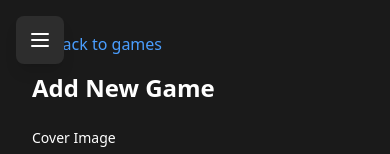
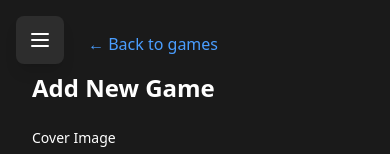
Before and after one commit to eddiarnoldo/my-game-shelf, a React (Vite) app in the folder web/: page /add in a window 390 px wide. Shown: the top 154 px of the page. Built offline with nearby package versions, Linux system fonts and the light colour scheme.

Commit message:
Update back to games links

```diff
--- a/web/src/pages/AddGamePage.tsx
+++ b/web/src/pages/AddGamePage.tsx
@@ -92,7 +92,7 @@ export default function AddGamePage() {
 
   return (
     <div className="h-screen overflow-y-auto p-4 md:p-6 pb-20 md:pb-6">
-      <Link to="/" className="text-[#4a9eff] no-underline mb-4 md:mb-5 inline-block text-base md:text-lg">
+      <Link to="/" className="text-[#4a9eff] no-underline mb-4 md:mb-5 inline-block text-base md:text-lg pl-14 md:pl-0">
         ← Back to games
       </Link>
 
```
